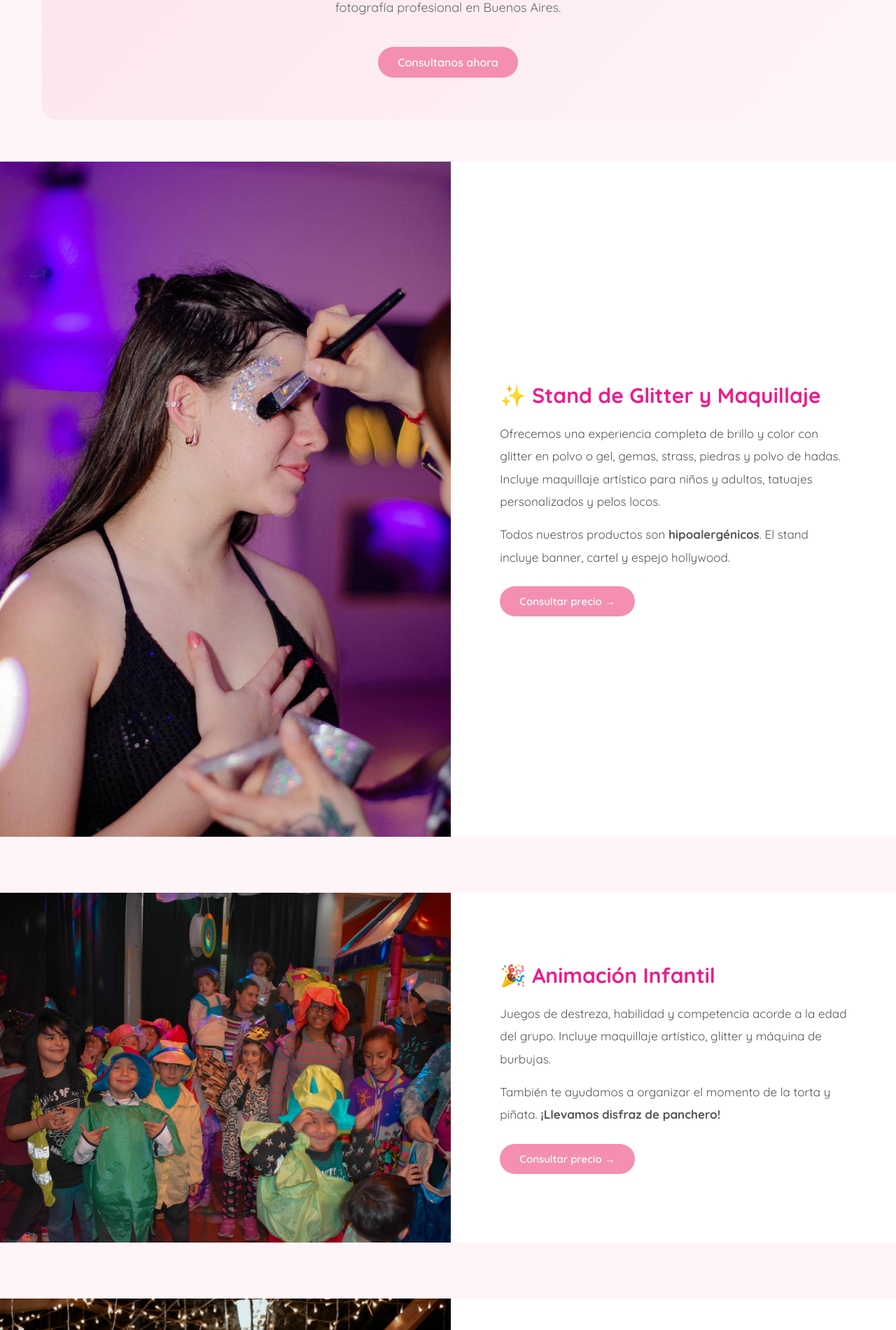
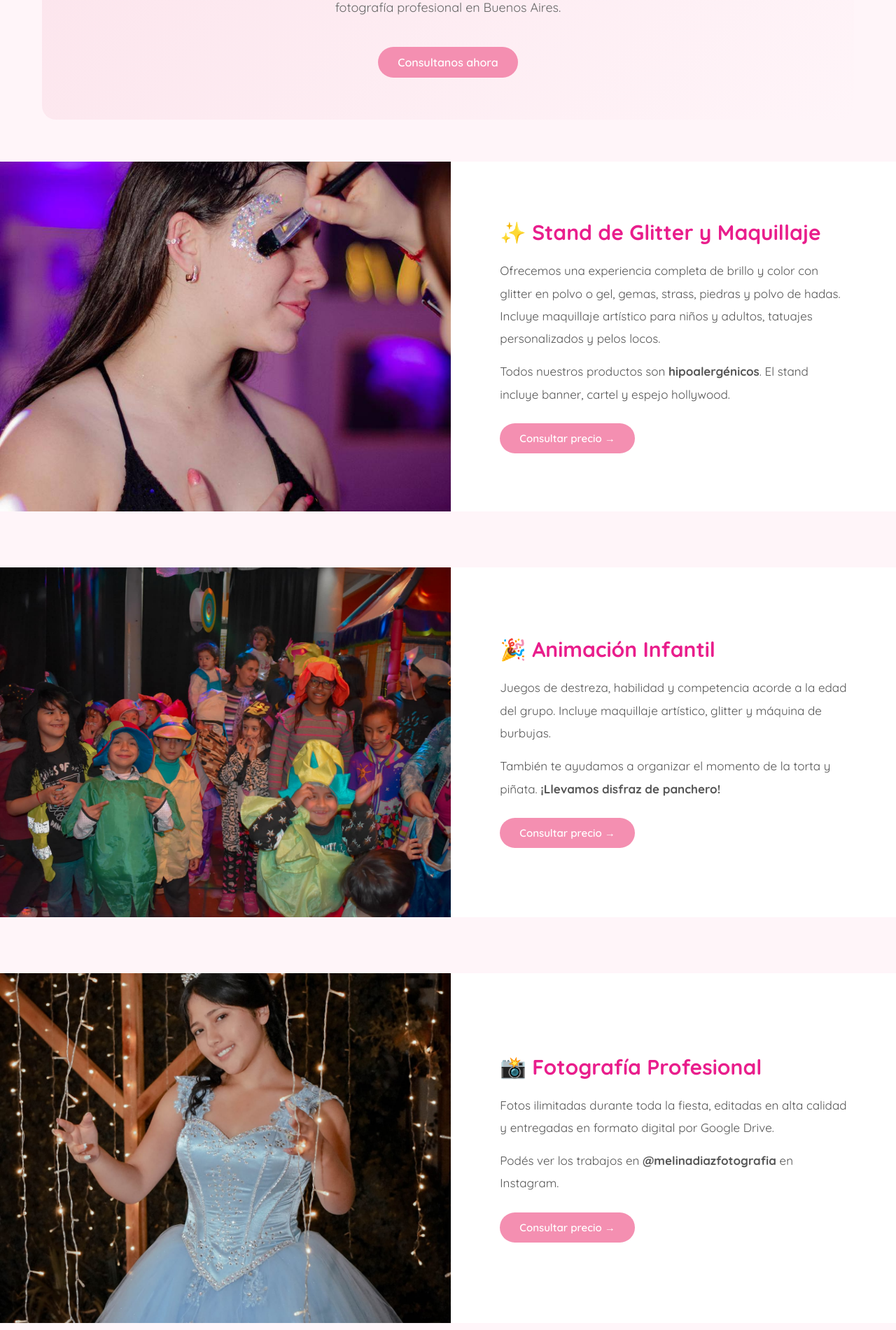
Before and after one commit to dylangig/Animaciones-C-C, a Flask app: page / in a window 1280 px wide. Shown: the part 350-2251 px from the top of the page at 70% size. Run offline with Flask 3, Linux system fonts and the light colour scheme.

Commit message:
proporcion de fotos

```diff
--- a/templates/inicio.html
+++ b/templates/inicio.html
@@ -100,7 +100,7 @@
     }
     .seccion-full-img img {
         width: 100%;
-        height: 100%;
+        height: 500px;
         object-fit: cover;
         display: block;
         border-radius: 0;
```
